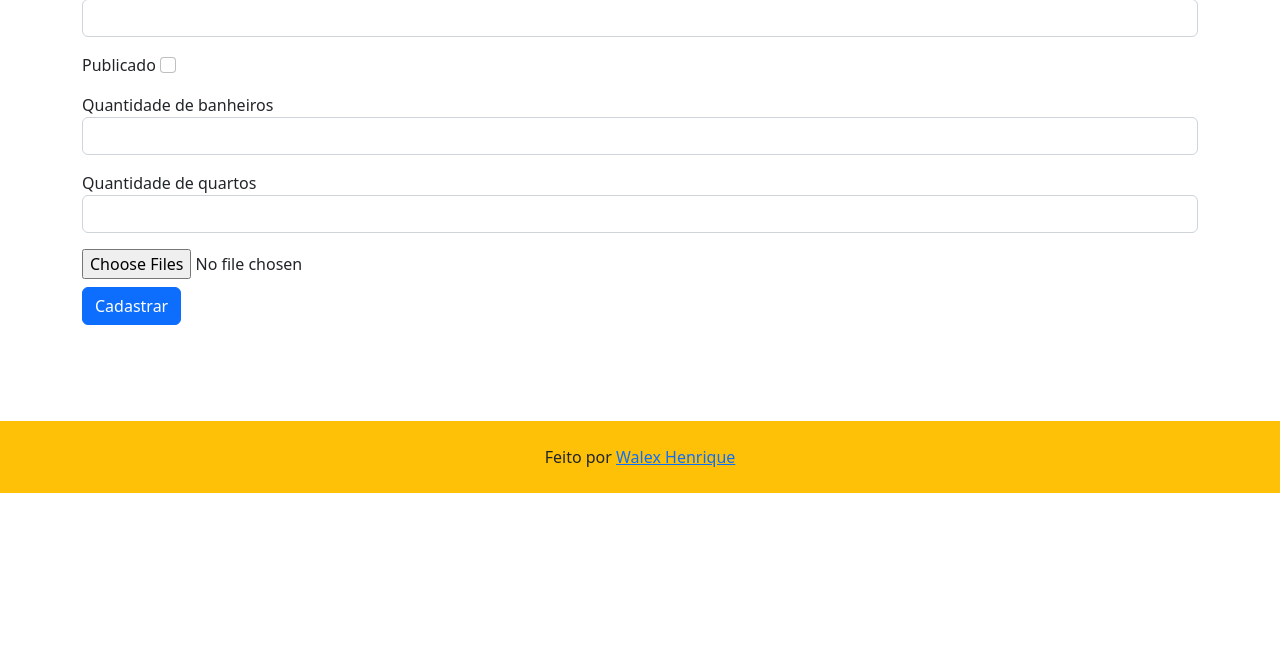
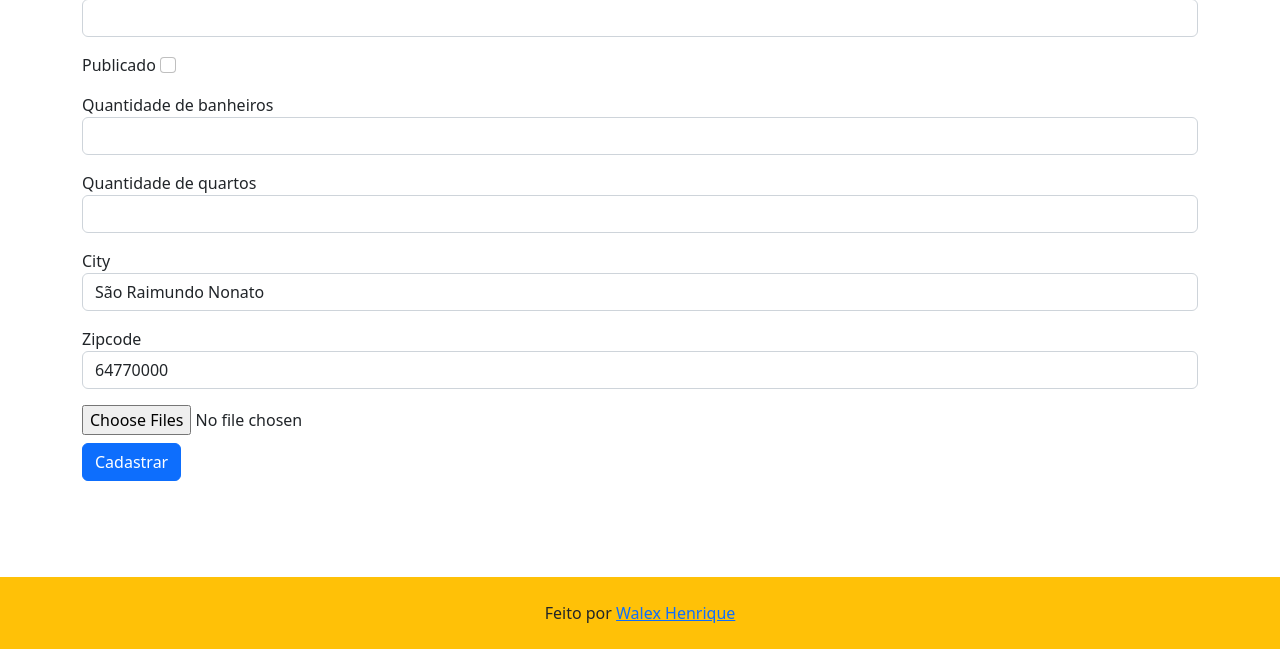
Before and after one commit to walexhenrique/oxente-challenge, a Django app: page /dashboard/residence-create/ in a window 1280 px wide. Shown: the part 755-1404 px from the top of the page. Before the commit the page ends 1248 px from the top, so only its background shows below. Run offline with Django 4.2, Linux system fonts and the light colour scheme; the visitor is signed in with stand-in values (Sample User, id 1); some libraries are stand-ins or nearby versions.

Commit message:
Adicionado a localização aproximada do endereço

```diff
--- a/residences/forms/register_residence_form.py
+++ b/residences/forms/register_residence_form.py
@@ -8,7 +8,7 @@ class ResidenceForm(forms.ModelForm):
         model = Residence
         fields = ['title', 'description', 'price', 'street',
         'district', 'number', 'complement', 'is_published',
-        'bathrooms', 'bedrooms',
+        'bathrooms', 'bedrooms', 'city', 'zipcode'
         ]
         widgets = {
             'title': forms.TextInput(attrs={'class': 'form-control'}),
@@ -21,4 +21,6 @@ class ResidenceForm(forms.ModelForm):
             'is_published': forms.CheckboxInput(attrs={'class': 'form-check-input'}),
             'bathrooms': forms.TextInput(attrs={'class': 'form-control'}),
             'bedrooms': forms.TextInput(attrs={'class': 'form-control'}),
+            'city': forms.TextInput(attrs={'class': 'form-control'}),
+            'zipcode': forms.TextInput(attrs={'class': 'form-control'}),
         }
--- a/residences/models.py
+++ b/residences/models.py
@@ -29,6 +29,8 @@ class Residence(models.Model):
     latitude = models.FloatField(default=0)  # Verificar se isso vai ser usado
     longitude = models.FloatField(default=0)  # Verificar se isso vai ser usado
 
+    city = models.CharField(max_length=50, default='São Raimundo Nonato')
+    zipcode = models.CharField(max_length=20, default='64770000')
     def __str__(self) -> str:
         return self.title
 
--- a/residences/templates/residences/index.html
+++ b/residences/templates/residences/index.html
@@ -33,13 +33,12 @@ Residências
         </a>
     </div>
       <p class="text-center"><strong>Oferta:</strong> {{residence.title}}</p>
+      <p class="text-center"><strong>Cidade:</strong> {{residence.city}}</p>
       <p class="text-center"><strong>Preço:</strong> {{residence.price}}/mês</p>
       <p class="text-center"><strong>Publicada em:</strong> {{residence.created_at}}</p>
       <div class="text-center">
         <a class="btn btn-primary container-fluid" href="{% url 'residences:residence-detail' residence.slug %}" role="button">Mais informações</a>
       </div>
-      {% for photo in residence.photos.all %}
-      {% endfor %}
   </div>
   {% endfor %}
 </div>
--- a/residences/views.py
+++ b/residences/views.py
@@ -1,6 +1,6 @@
+import requests
 from django.contrib.auth.decorators import login_required
 from django.shortcuts import get_object_or_404, redirect, render
-from django.urls import reverse_lazy
 from django.utils.decorators import method_decorator
 from django.views import View
 
@@ -11,7 +11,7 @@ from .models import Photo, Residence
 class Index(View):
     def get(self, *args, **kwargs):
 
-        residences = Residence.objects.filter(is_published=True)
+        residences = Residence.objects.filter(is_published=True).order_by('-id')
         # Pegando os filtros
 
         district = self.request.GET.get('district')
@@ -19,13 +19,15 @@ class Index(View):
         city = self.request.GET.get('city')
 
         if district:
-            residences.filter(district__icontains=district)
+            residences = residences.filter(district__icontains=district)
+            print(residences.query)
+            print('entrei')
 
         if self.convert_price(price):
-            residences.filter(price__lte=price)
+            residences = residences.filter(price__lte=price)
 
         if city:
-            residences.filter(city__icontains=city)
+            residences = residences.filter(city__icontains=city)
 
         return render(self.request, 'residences/index.html', {'residences': residences})
 
@@ -39,7 +41,12 @@ class Index(View):
 class ResidencesDetail(View):
     def get(self, *args, **kwargs):
         residence = get_object_or_404(Residence, slug=self.kwargs.get('slug'), is_published=True)
-        return render(self.request, 'residences/detail-residence.html', {'residence': residence})
+        key = 'AkyIf2429XZZUarwmIZIeXHsB9te9u_byrn-_qzUMiz1AU0qUuvs6oiXdj56TDUu'
+        url_localization = f'http://dev.virtualearth.net/REST/v1/Locations?countryRegion=Brasil&adminDistrict=PI&locality={residence.city}&postalCode={residence.zipcode}&addressLine={residence.street}&maxResults=1&key={key}'
+        localization = requests.get(url_localization)
+        latitude = localization.json()['resourceSets'][0]['resources'][0]['geocodePoints'][0]['coordinates'][0]
+        longitude = localization.json()['resourceSets'][0]['resources'][0]['geocodePoints'][0]['coordinates'][1]
+        return render(self.request, 'residences/detail-residence.html', {'residence': residence, 'latitude': latitude, 'longitude': longitude})
 
 @method_decorator(login_required, name='dispatch')
 class Dashboard(View):
--- a/static/global/style.css
+++ b/static/global/style.css
@@ -1,3 +1,8 @@
 header, footer {
     background: #ffc107;
 }
+
+.mapContainer, #myMap{
+    width:100%;
+    height:400px;
+}
```
Also changed, not shown: residences/templates/residences/detail-residence.html (+25 -0 lines), residences/migrations/0003_residence_city_alter_residence_description_and_more.py (added), residences/migrations/0004_residence_zipcode.py (added), templates/global/partials/head.html (line endings or trailing spaces).
